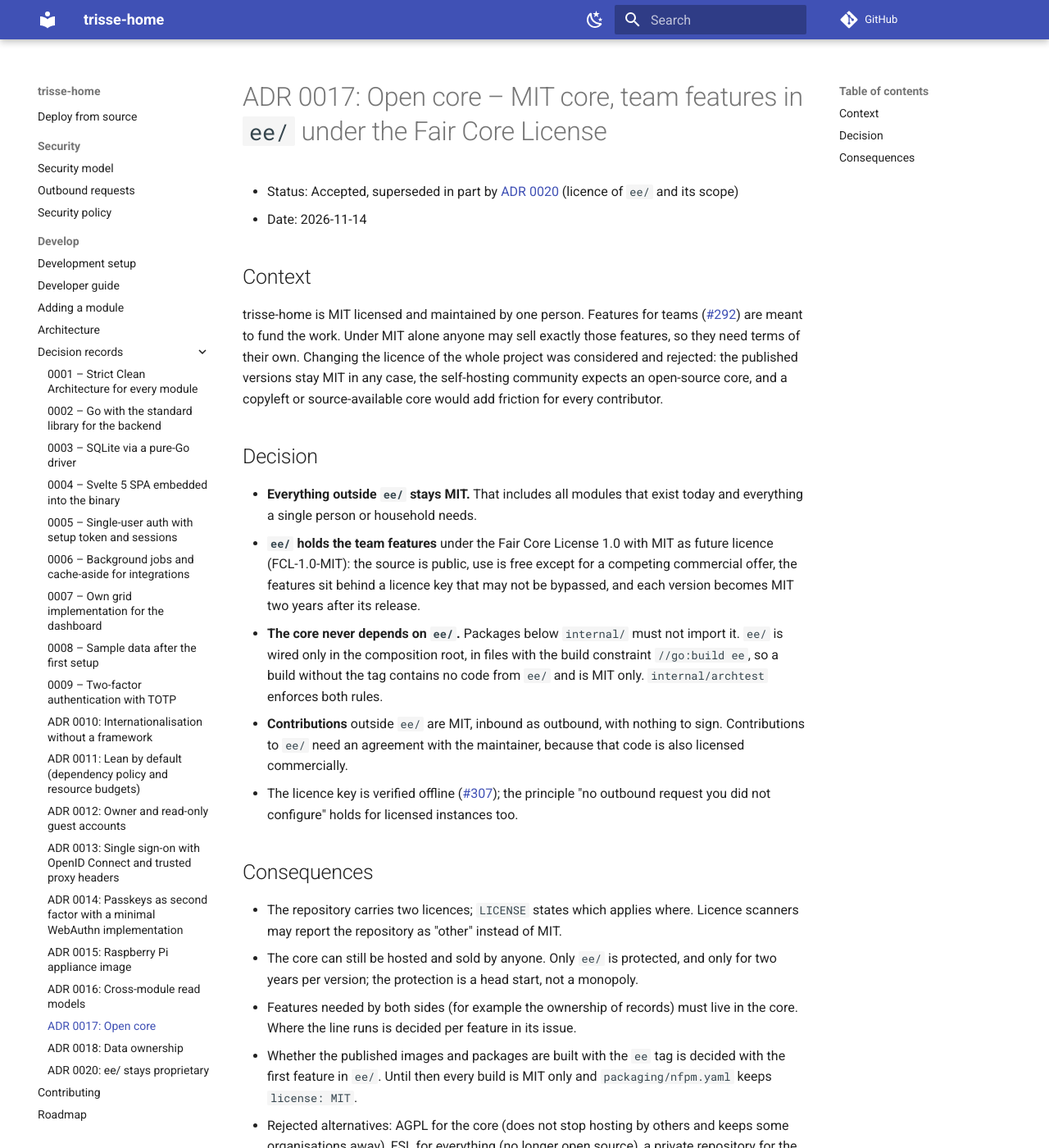
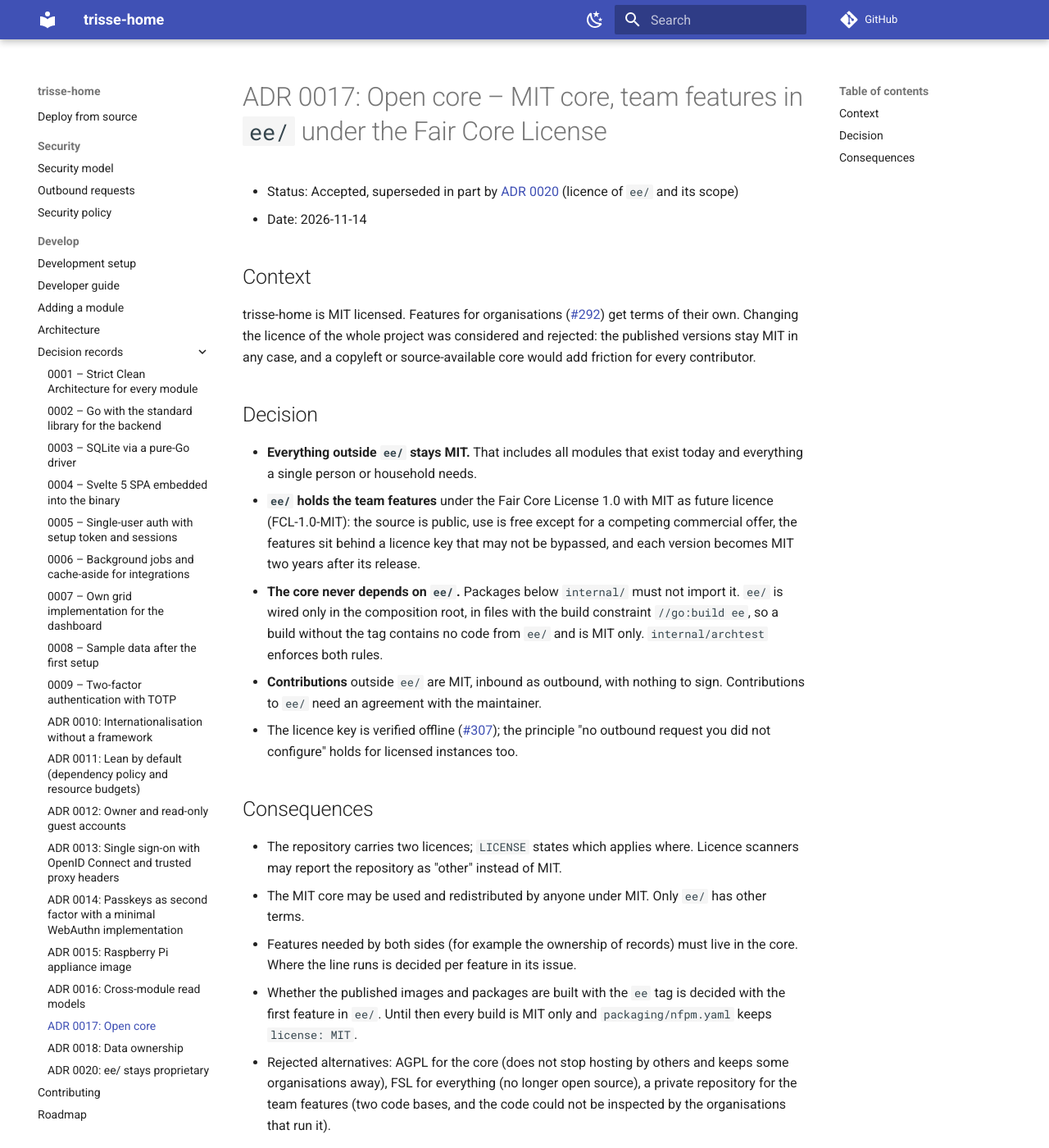
Before and after one commit to Waylight-App/waylight, an MkDocs documentation site: the page built from docs/adr/0017-open-core.md, in a window 1280 px wide and 1400 px high. Shown: the whole window at 82% size. Built offline with MkDocs 1.6.1 and Material for MkDocs 9.7.7, drawn with Linux system fonts in a browser that asks for light colours; comment, search, counter and statistics services are not loaded; some of the changed text lies outside the part shown.

Commit message:
docs(adr): neutral context in 0017, complete the ee/ list in 0020 (#397)
ADR 0017 states the decision without background on the project's plans.
ADR 0020 lists the issues that were already marked as ee/ features
(#332-#334, #346) and the new directory sync issue (#396).

```diff
--- a/docs/adr/0017-open-core.md
+++ b/docs/adr/0017-open-core.md
@@ -5,12 +5,10 @@
 
 ## Context
 
-trisse-home is MIT licensed and maintained by one person. Features for teams
-([#292](https://github.com/itadori26/trisse-home/issues/292)) are meant to
-fund the work. Under MIT alone anyone may sell exactly those features, so
-they need terms of their own. Changing the licence of the whole project was
-considered and rejected: the published versions stay MIT in any case, the
-self-hosting community expects an open-source core, and a copyleft or
+trisse-home is MIT licensed. Features for organisations
+([#292](https://github.com/itadori26/trisse-home/issues/292)) get terms of
+their own. Changing the licence of the whole project was considered and
+rejected: the published versions stay MIT in any case, and a copyleft or
 source-available core would add friction for every contributor.
 
 ## Decision
@@ -27,8 +25,7 @@ source-available core would add friction for every contributor.
   build constraint `//go:build ee`, so a build without the tag contains no
   code from `ee/` and is MIT only. `internal/archtest` enforces both rules.
 - **Contributions** outside `ee/` are MIT, inbound as outbound, with nothing
-  to sign. Contributions to `ee/` need an agreement with the maintainer,
-  because that code is also licensed commercially.
+  to sign. Contributions to `ee/` need an agreement with the maintainer.
 - The licence key is verified offline
   ([#307](https://github.com/itadori26/trisse-home/issues/307)); the principle
   "no outbound request you did not configure" holds for licensed instances too.
@@ -37,9 +34,8 @@ source-available core would add friction for every contributor.
 
 - The repository carries two licences; `LICENSE` states which applies where.
   Licence scanners may report the repository as "other" instead of MIT.
-- The core can still be hosted and sold by anyone. Only `ee/` is protected,
-  and only for two years per version; the protection is a head start, not a
-  monopoly.
+- The MIT core may be used and redistributed by anyone under MIT. Only
+  `ee/` has other terms.
 - Features needed by both sides (for example the ownership of records) must
   live in the core. Where the line runs is decided per feature in its issue.
 - Whether the published images and packages are built with the `ee` tag is
@@ -48,4 +44,4 @@ source-available core would add friction for every contributor.
 - Rejected alternatives: AGPL for the core (does not stop hosting by others
   and keeps some organisations away), FSL for everything (no longer open
   source), a private repository for the team features (two code bases, and
-  the code could not be inspected by the organisations that pay for it).
+  the code could not be inspected by the organisations that run it).
```
Also changed, not shown: docs/adr/0020-ee-stays-proprietary.md (+3 -0 lines).
